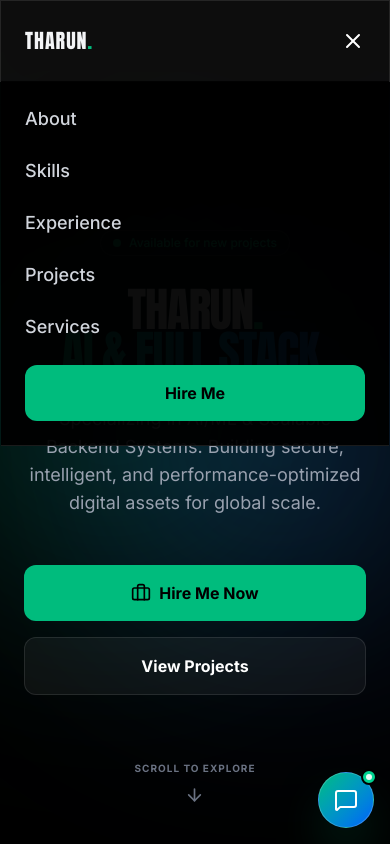
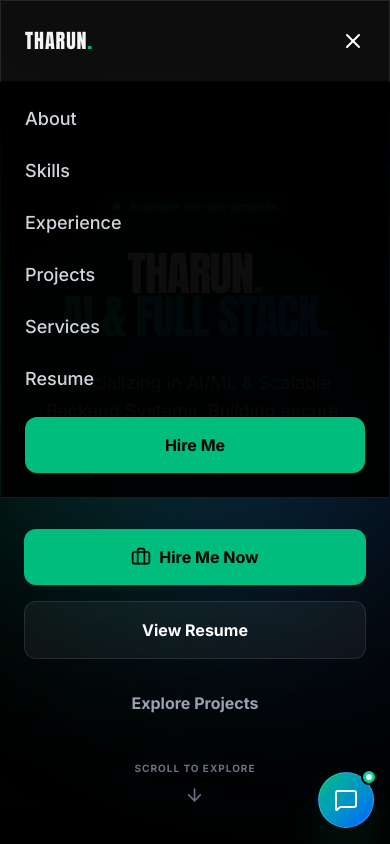
Before and after one commit to BTKcreations/conversion-portfolio, a React (Vite) app: page / in a window 390 px wide. Both pictures are taken after a click on the button 353 px from the left and 41 px from the top of the page. Shown: the top 844 px of the page. Built offline with nearby package versions, Linux system fonts and the light colour scheme.

Commit message:
feat: implement responsive Navbar and Hero components with framer-motion animations

```diff
--- a/src/components/Hero.tsx
+++ b/src/components/Hero.tsx
@@ -55,10 +55,18 @@ export default function Hero() {
             Hire Me Now
           </a>
           <a
+            href="https://docs.google.com/document/d/1uDUjIq4mxVX2SChuHV9Ls01atF7hmjWgOQJTd1O4FCk/edit?usp=sharing"
+            target="_blank"
+            rel="noopener noreferrer"
+            className="w-full sm:w-auto bg-white/5 border border-white/10 text-white px-8 py-4 rounded-xl font-bold flex items-center justify-center gap-2 hover:bg-white/10 transition-all hover:border-emerald-500/30"
+          >
+            View Resume
+          </a>
+          <a
             href="#projects"
-            className="w-full sm:w-auto bg-white/5 border border-white/10 text-white px-8 py-4 rounded-xl font-bold flex items-center justify-center gap-2 hover:bg-white/10 transition-all"
+            className="w-full sm:w-auto text-gray-400 px-8 py-4 rounded-xl font-bold flex items-center justify-center gap-2 hover:text-white transition-all"
           >
-            View Projects
+            Explore Projects
           </a>
         </motion.div>
       </div>
--- a/src/components/Navbar.tsx
+++ b/src/components/Navbar.tsx
@@ -8,6 +8,7 @@ const navLinks = [
   { name: "Experience", href: "#experience" },
   { name: "Projects", href: "#projects" },
   { name: "Services", href: "#services" },
+  { name: "Resume", href: "https://docs.google.com/document/d/1uDUjIq4mxVX2SChuHV9Ls01atF7hmjWgOQJTd1O4FCk/edit?usp=sharing", external: true },
 ];
 
 export default function Navbar() {
@@ -30,6 +31,8 @@ export default function Navbar() {
             <motion.a
               key={link.name}
               href={link.href}
+              target={link.external ? "_blank" : undefined}
+              rel={link.external ? "noopener noreferrer" : undefined}
               initial={{ opacity: 0, y: -10 }}
               animate={{ opacity: 1, y: 0 }}
               transition={{ delay: i * 0.1 }}
@@ -65,6 +68,8 @@ export default function Navbar() {
             <a
               key={link.name}
               href={link.href}
+              target={link.external ? "_blank" : undefined}
+              rel={link.external ? "noopener noreferrer" : undefined}
               onClick={() => setIsOpen(false)}
               className="text-lg font-medium text-gray-300"
             >
```
